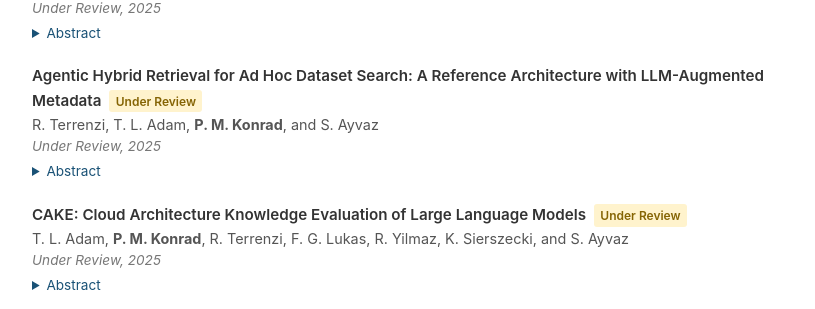
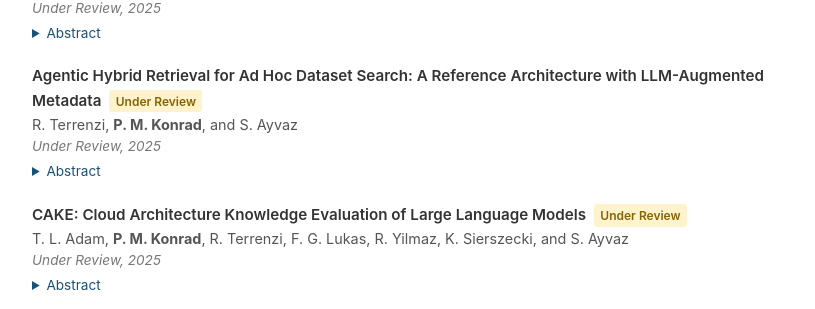
Before and after one commit to phomarkon/phomarkon.github.io, a Jekyll site: the page built from index.html, in a window 1280 px wide and 900 px high, scrolled down 1856 px. Shown: the part 144-453 px from the top of the window, without its empty margins (232-1047 px from the left). Built offline with Jekyll 4.4.1, drawn with Linux system fonts in a browser that asks for light colours.

Commit message:
Remove Tim from Agentic Hybrid Retrieval paper authors
Co-Authored-By: Claude Opus 4.6 <noreply@anthropic.com>

```diff
--- a/_data/publications.yml
+++ b/_data/publications.yml
@@ -13,7 +13,7 @@
   abstract: "Large language models are increasingly used as software architecture co-pilots, yet no benchmark evaluates their cloud-native architecture knowledge. We present CAKE, 188 expert-validated questions spanning four cognitive levels (recall, analyze, design, implement) and five cloud-native topics. We tested 22 model configurations (0.5B-70B parameters) from four families, using three-run majority voting for MCQ and LLM-as-judge scoring for free-response items. We observe four findings: (1) MCQ accuracy plateaus above 3B parameters, with 15 of 22 configurations exceeding 90%; (2) free-response scores scale steadily across all cognitive levels; (3) the two formats capture different facets of knowledge, as MCQ approaches a ceiling while free-response continues to differentiate models; (4) reasoning augmentation (+think) improves free-response quality, while tool augmentation (+tool) degrades performance for small models."
 
 - title: "Agentic Hybrid Retrieval for Ad Hoc Dataset Search: A Reference Architecture with LLM-Augmented Metadata"
-  authors: "R. Terrenzi, T. L. Adam, <strong>P. M. Konrad</strong>, and S. Ayvaz"
+  authors: "R. Terrenzi, <strong>P. M. Konrad</strong>, and S. Ayvaz"
   venue: "Under Review"
   year: 2025
   status: Under Review
```
